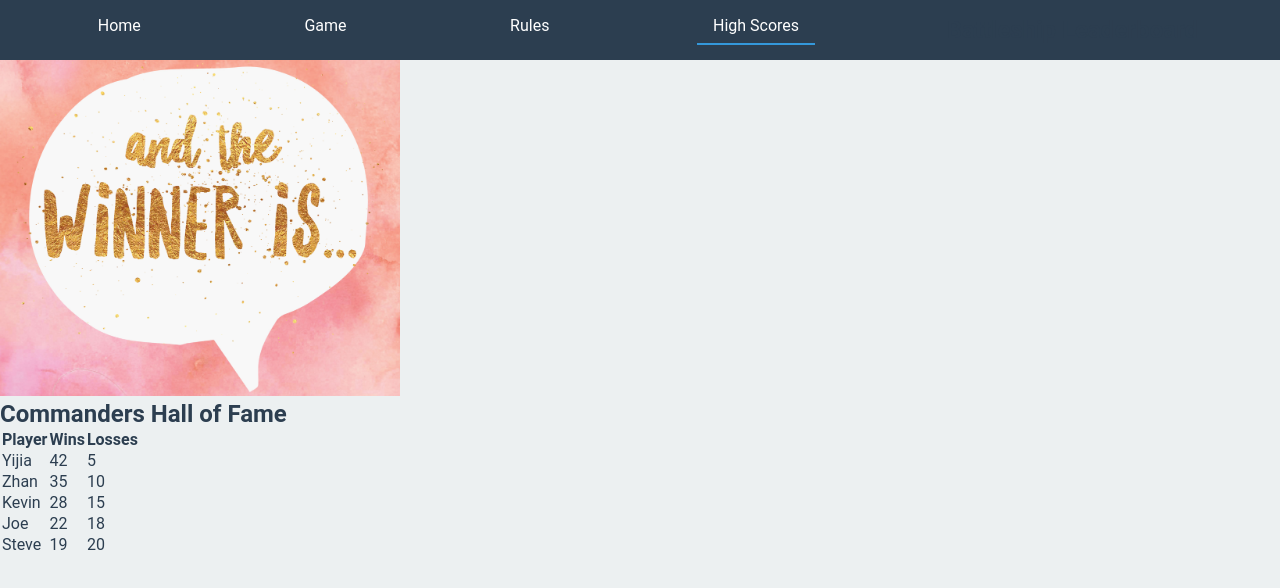
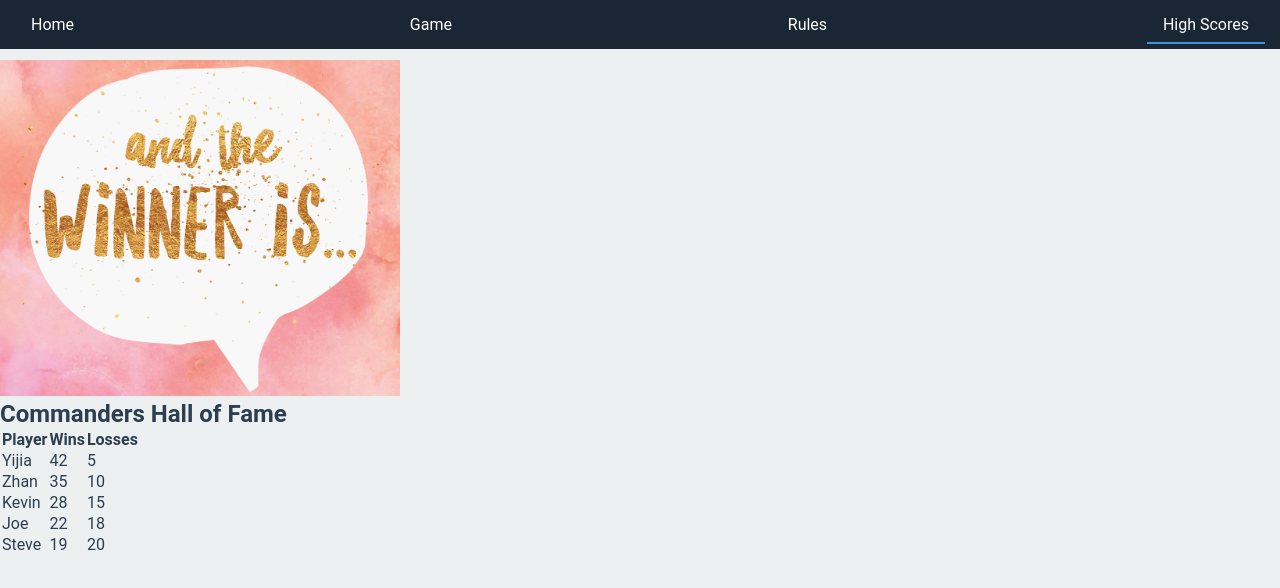
Before and after one commit to YijiaZhan2000/BattleShip-Mock, a plain HTML site: page highscores/index.html in a window 1280 px wide. Drawn offline with Linux system fonts and the light colour scheme.

Commit message:
Updated project files

```diff
--- a/highscores/index.html
+++ b/highscores/index.html
@@ -6,6 +6,28 @@
     <title>High Scores - Battleship</title>
     <link rel="stylesheet" href="/css/style.css">
 </head>
+<style>
+    /* Navigation styles */
+    .navbar {
+        background-color: #1a2634;
+        padding: 15px;
+        margin-bottom: 20px;
+    }
+
+    .nav-list {
+        display: flex;
+        justify-content: space-between;
+        list-style: none;
+        margin: 0;
+        padding: 0;
+    }
+
+    .nav-item a {
+        color: white;
+        text-decoration: none;
+        padding: 8px 16px;
+    }
+</style>
 <body>
     <nav class="navbar">
         <ul class="nav-list">
@@ -13,7 +35,6 @@
             <li class="nav-item"><a href="../game/index.html">Game</a></li>
             <li class="nav-item"><a href="../rules/index.html">Rules</a></li>
             <li class="nav-item"><a href="index.html" class="active">High Scores</a></li>
-            <h1>Battleship Leaderboard</h1>
         </ul>
     </nav>
 
```
Also changed, not shown: index.html (+22 -0 lines), rules/index.html (+22 -0 lines), 2 other files.
